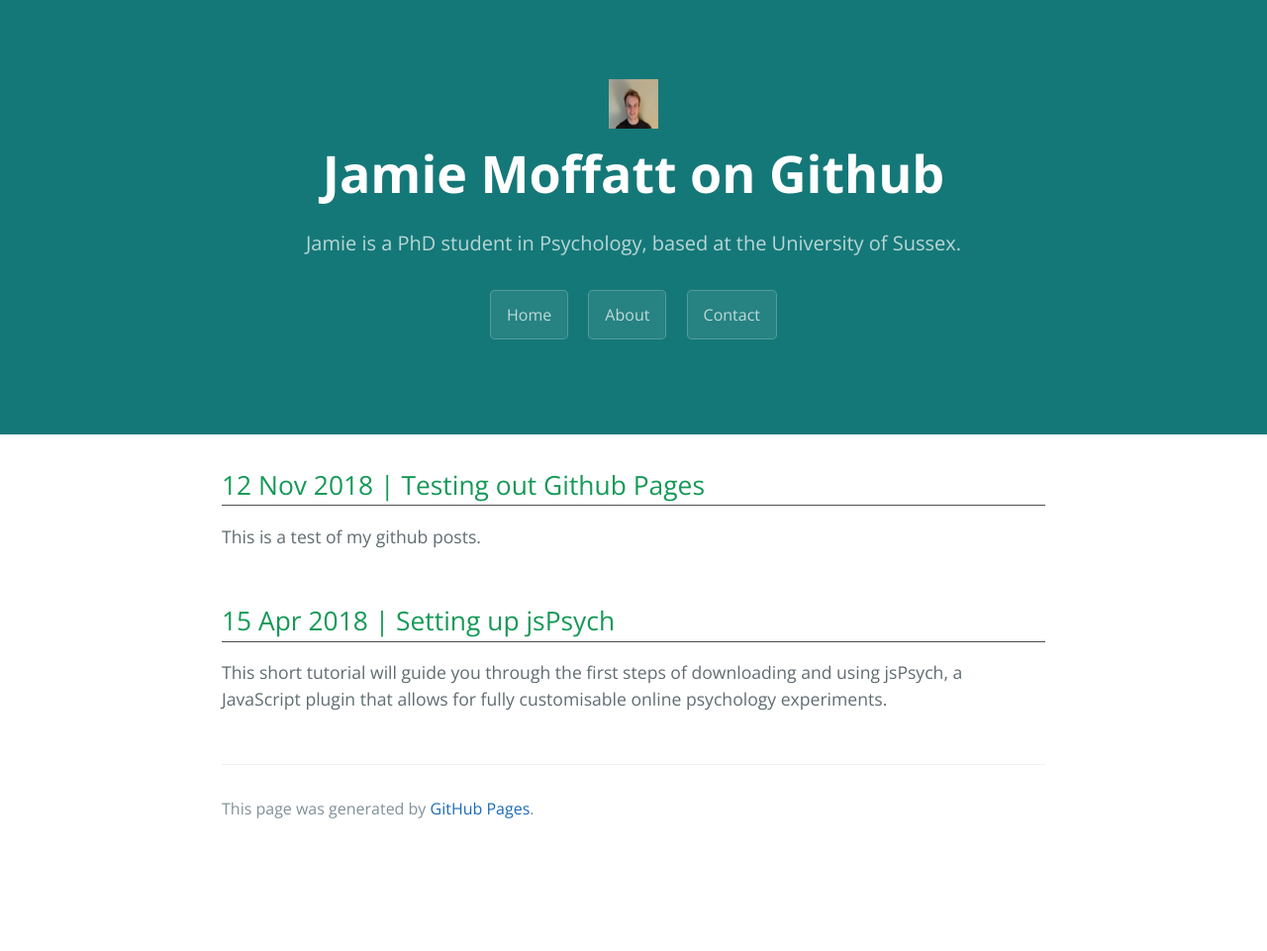
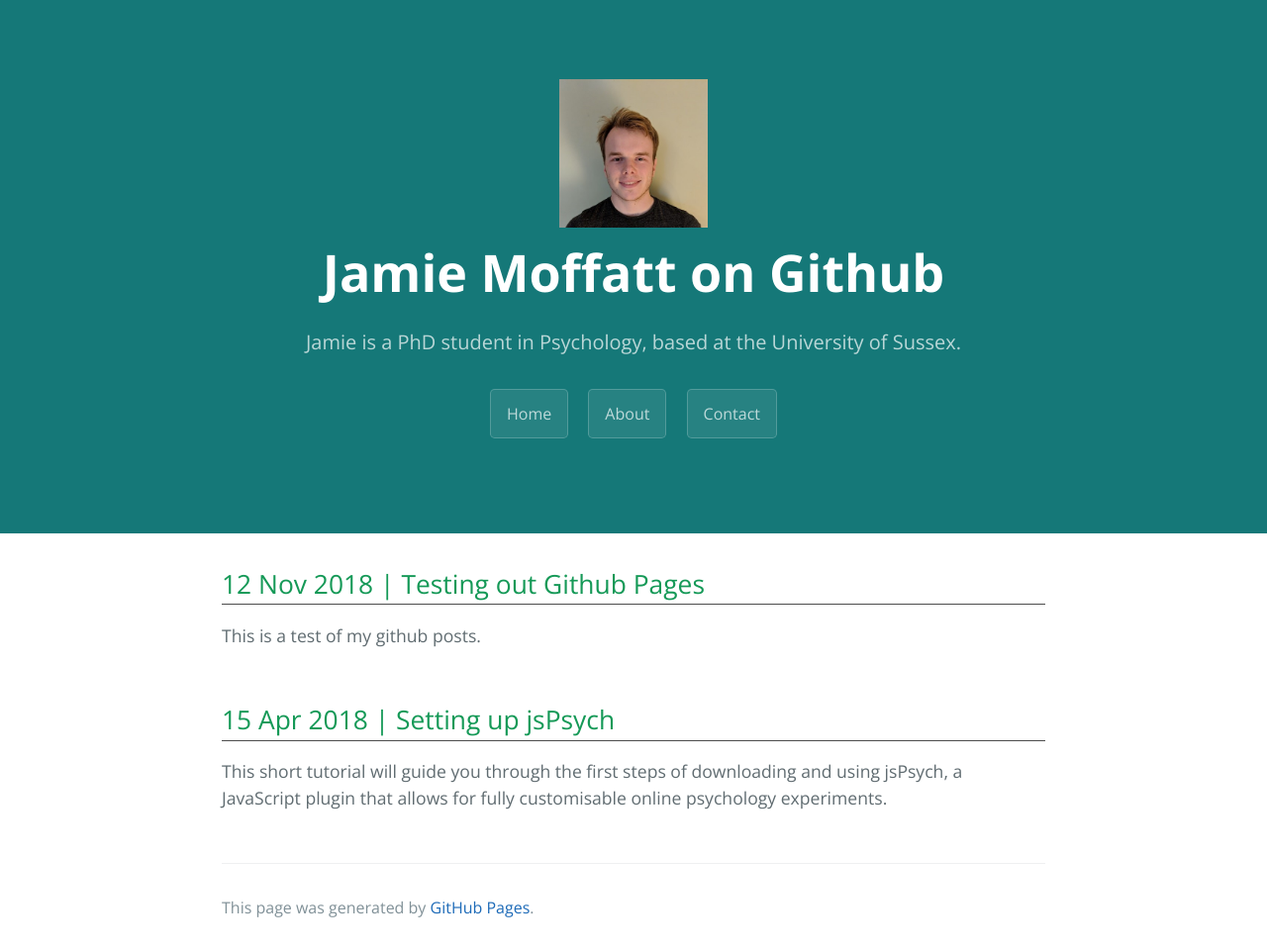
Before and after one commit to jamie-moffatt/jamie-moffatt.github.io, a Jekyll site: the page built from index.md, in a window 1280 px wide. Shown: the whole page at 99% size. Built offline with Jekyll 4.4.1, drawn with Linux system fonts in a browser that asks for light colours; our own code applies the rules of GitHub Pages for plain Markdown files; before the commit the page ends 900 px from its top, so only the background shows below that.

Commit message:
sizing edits

```diff
--- a/_layouts/default.html
+++ b/_layouts/default.html
@@ -24,7 +24,7 @@
   <body>
 
     <header class="page-header" role="banner">
-      <img class="header-img" src="assets/img/test_profile.jpg" height="50" width="50">
+      <img class="header-img" src="assets/img/test_profile.jpg" height="150" width="150">
       <h1 class="project-name">{{ site.title | default: site.github.repository_name }}</h1>
       <h2 class="project-tagline">{{ site.description | default: site.github.project_tagline }}</h2>
       <!-- The pages -->
```
Also changed, not shown: assets/img/test_profile.jpg.
